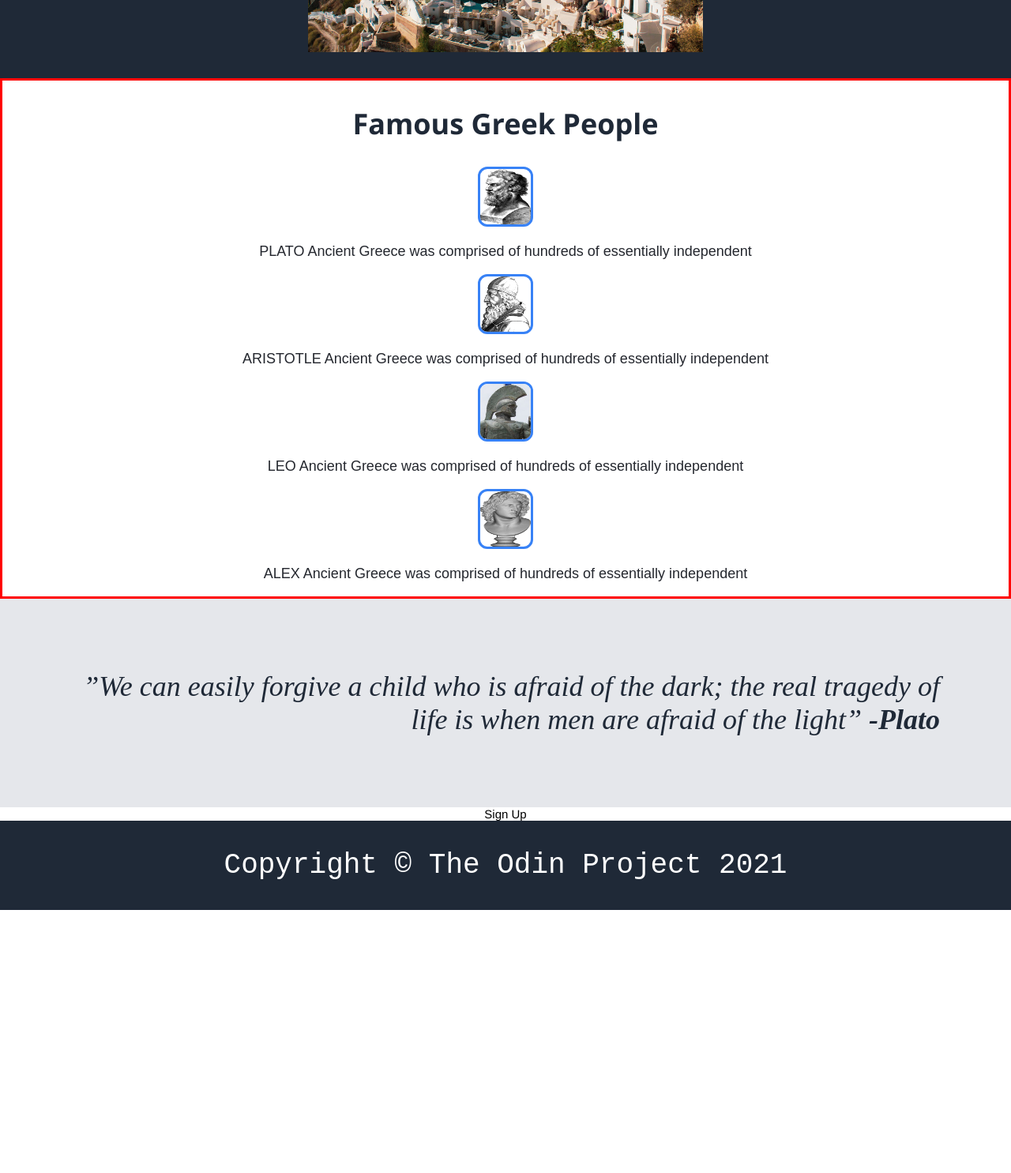
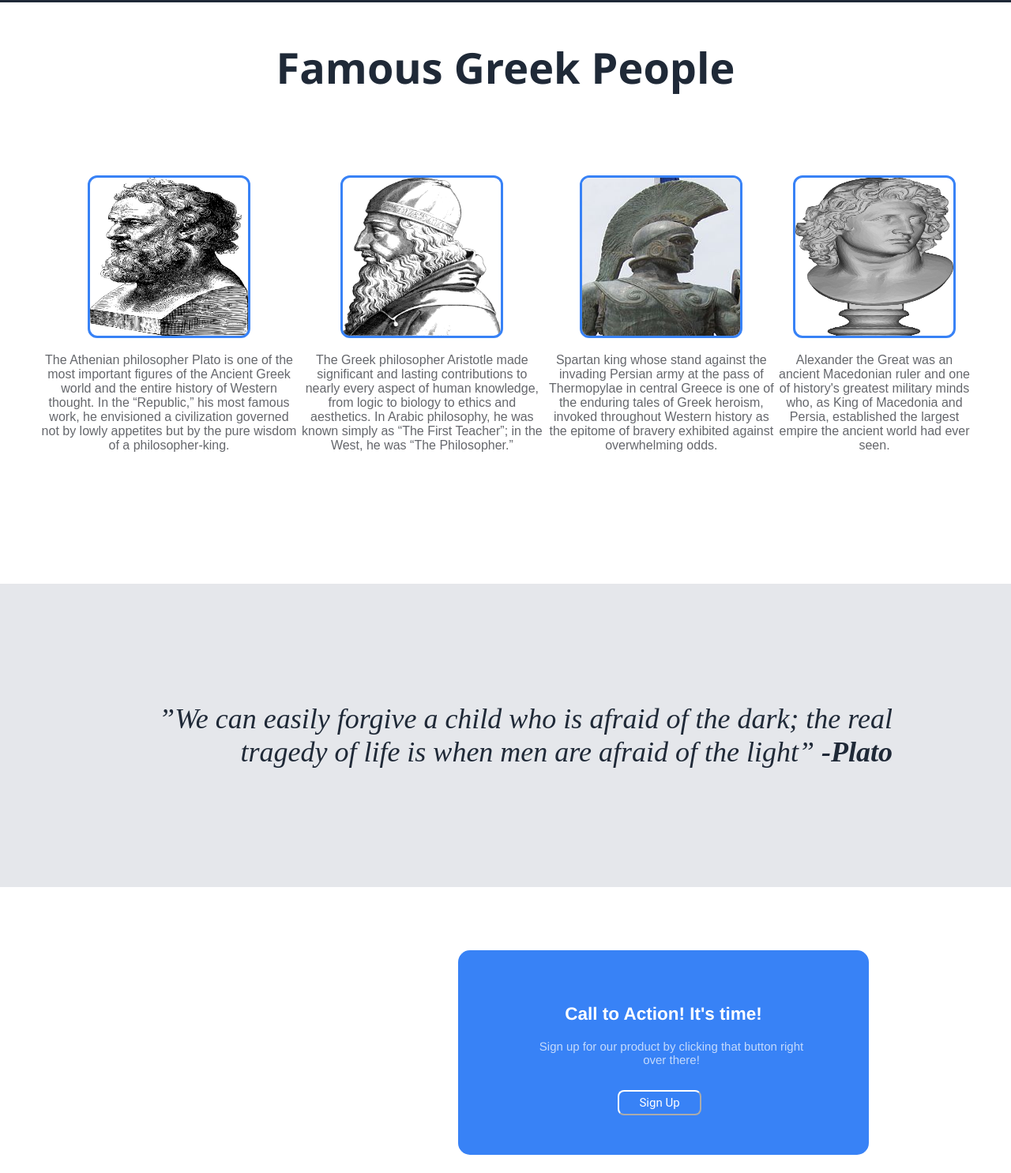
Before and after one commit to edray28/landing-page, a plain HTML site: page index.html in a window 1280 px wide. Shown: the part 720-2205 px from the top of the page at 79% size. Before the commit the page ends 1872 px from the top, so only its background shows below. Drawn offline with Linux system fonts and the light colour scheme.

Commit message:
Final Commit -With Some Formatting Issues CSS flex

```diff
--- a/css/style.css
+++ b/css/style.css
@@ -49,8 +49,7 @@ body {
 /* Greek Society */
 
 .greek-society {
-  justify-content: center;
-  align-items: center;
+  display: flex;
   flex-direction: column;
   padding: 30px;
   background-color: #1f2937;
@@ -58,11 +57,11 @@ body {
 
 .greek-society-content {
   font-family: Arial, Helvetica, sans-serif;
-  display: flex;
-  text-align: left;
+  text-align: justify;
   flex-direction: column;
-  margin: 40px;
-  margin-top: 0px;
+  margin-right: 50px;
+  align-items: center;
+  margin: 0;
 }
 
 .greek-society h1 {
@@ -70,6 +69,7 @@ body {
   font-family: Cambria, Cochin, Georgia, Times, "Times New Roman", serif;
   color: #f9faf8;
   font-weight: bolder;
+  margin: 0;
 }
 .greek-society p {
   font-size: 18px;
@@ -77,25 +77,35 @@ body {
   color: #f9faf8;
 }
 
-.greek-society-content button {
-  background-color: #3882f6;
+.greek-img img {
+  width: 500px;
+  height: 350px;
+  margin-left: 50px;
+  align-self: flex-end;
+}
+
+.greek-society button {
+  background: #3882f6;
   color: #f9faf8;
   font-size: 24px;
-}
-
-.greece-image img {
-  display: inline-block;
-  width: 500px;
-  height: 356px;
-  margin-left: auto;
+  border: none;
+  padding: 10px 30px;
+  border-radius: 12px;
+  text-align: left;
+  font-weight: bold;
 }
 
 /* Greek Person */
 .famous-greek-person {
-  border: solid red;
+  display: flex;
+  flex-direction: row;
+  justify-content: center;
+  text-align: center;
+  margin-bottom: 100px;
+  padding: 50px;
 }
 
-.famous-greek-person h2 {
+.famperson {
   font-size: 36px;
   font-weight: bolder;
   color: #1f2937;
@@ -103,17 +113,19 @@ body {
 }
 
 .famous-greek-person p {
-  font-size: 18px;
+  font-size: 16px;
   color: #24272e;
   font-family: Arial, Helvetica, sans-serif;
+  opacity: 0.7;
 }
 
 .famous-greek-person img {
-  width: 64px;
-  height: 70px;
+  width: 200px;
+  height: 200px;
   margin-right: auto;
   border: solid #3882f6;
   border-radius: 12px;
+  margin: 5px 20px 0px 20px;
 }
 
 /* Greek Quotes */
@@ -125,6 +137,7 @@ body {
 .famous-greek-quote {
   background-color: #e5e7eb;
   margin: auto;
+  padding: 60px;
 }
 .famous-greek-quote p {
   font-size: 36px;
@@ -133,6 +146,48 @@ body {
   color: #1f2937;
   margin: 90px;
   text-align: right;
+}
+
+.sign-up {
+  padding: 100px;
+  text-align: center;
+  flex: 1;
+  margin: 60px 100px;
+  padding: 20px 80px;
+  display: flex;
+  margin-left: 500px;
+}
+
+.sign-up-bar {
+  background-color: #3882f6;
+  padding: 50px;
+  border-radius: 15px;
+  text-align: center;
+}
+
+.sign-up-bar h2 {
+  color: white;
+}
+.btnsign {
+  display: flex;
+  justify-content: center;
+  align-items: center;
+  margin-right: 10px;
+}
+.btnsign button {
+  color: #fff;
+  font-family: "Roboto", arial;
+  border-color: #fff;
+  border-radius: 8px;
+  background-color: #3882f6;
+  padding: 5px 25px;
+  font-size: 15px;
+}
+
+.sign-up-bar p {
+  color: #fff;
+  opacity: 0.7;
+  margin: 0px 30px 30px 50px;
 }
 
 /* Footer */
--- a/index.html
+++ b/index.html
@@ -6,7 +6,7 @@
     <meta name="viewport" content="width=device-width, initial-scale=1.0" />
     <link rel="icon" href="images/logo.png" />
     <link href="css/style.css" rel="stylesheet" media="all" type="text/css" />
-    <title>Landing Page</title>
+    <title>The Greek Society</title>
   </head>
   <body>
     <div class="container">
@@ -33,45 +33,54 @@
             shared religion and language that sometimes led to a sense of common
             belonging.
           </p>
-          <button>Sign Up</button>
+          <button type="button">Sign Up</button>
         </div>
-        <div class="greece-image">
+        <div class="greek-img">
           <img src="images/greek-society.jpg" alt="greece" />
         </div>
       </div>
 
+      <div class="famperson"><h2>Famous Greek People</h2></div>
       <div class="famous-greek-person">
-        <h2>Famous Greek People</h2>
-
         <div>
           <img src="images/plato.png" alt="plato" />
           <p>
-            PLATO Ancient Greece was comprised of hundreds of essentially
-            independent
+            The Athenian philosopher Plato is one of the most important figures
+            of the Ancient Greek world and the entire history of Western
+            thought. In the “Republic,” his most famous work, he envisioned a
+            civilization governed not by lowly appetites but by the pure wisdom
+            of a philosopher-king.
           </p>
         </div>
 
         <div>
           <img src="images/Aristotle.png" alt="Aristotle" />
           <p>
-            ARISTOTLE Ancient Greece was comprised of hundreds of essentially
-            independent
+            The Greek philosopher Aristotle made significant and lasting
+            contributions to nearly every aspect of human knowledge, from logic
+            to biology to ethics and aesthetics. In Arabic philosophy, he was
+            known simply as “The First Teacher”; in the West, he was “The
+            Philosopher.”
           </p>
         </div>
 
         <div>
           <img src="images/leo.jpg" alt="leonidas" />
           <p>
-            LEO Ancient Greece was comprised of hundreds of essentially
-            independent
+            Spartan king whose stand against the invading Persian army at the
+            pass of Thermopylae in central Greece is one of the enduring tales
+            of Greek heroism, invoked throughout Western history as the epitome
+            of bravery exhibited against overwhelming odds.
           </p>
         </div>
 
         <div>
           <img src="images/alex.png" alt="Alexander the Great" />
           <p>
-            ALEX Ancient Greece was comprised of hundreds of essentially
-            independent
+            Alexander the Great was an ancient Macedonian ruler and one of
+            history's greatest military minds who, as King of Macedonia and
+            Persia, established the largest empire the ancient world had ever
+            seen.
           </p>
         </div>
       </div>
@@ -85,7 +94,14 @@
       </div>
 
       <div class="sign-up">
-        <div>Sign Up</div>
+        <div class="sign-up-bar">
+          <h2>Call to Action! It's time!</h2>
+
+          <p>
+            Sign up for our product by clicking that button right over there!
+          </p>
+          <div class="btnsign"><button type="button">Sign Up</button></div>
+        </div>
       </div>
       <div class="footer">
         <p>Copyright © The Odin Project 2021</p>
```
